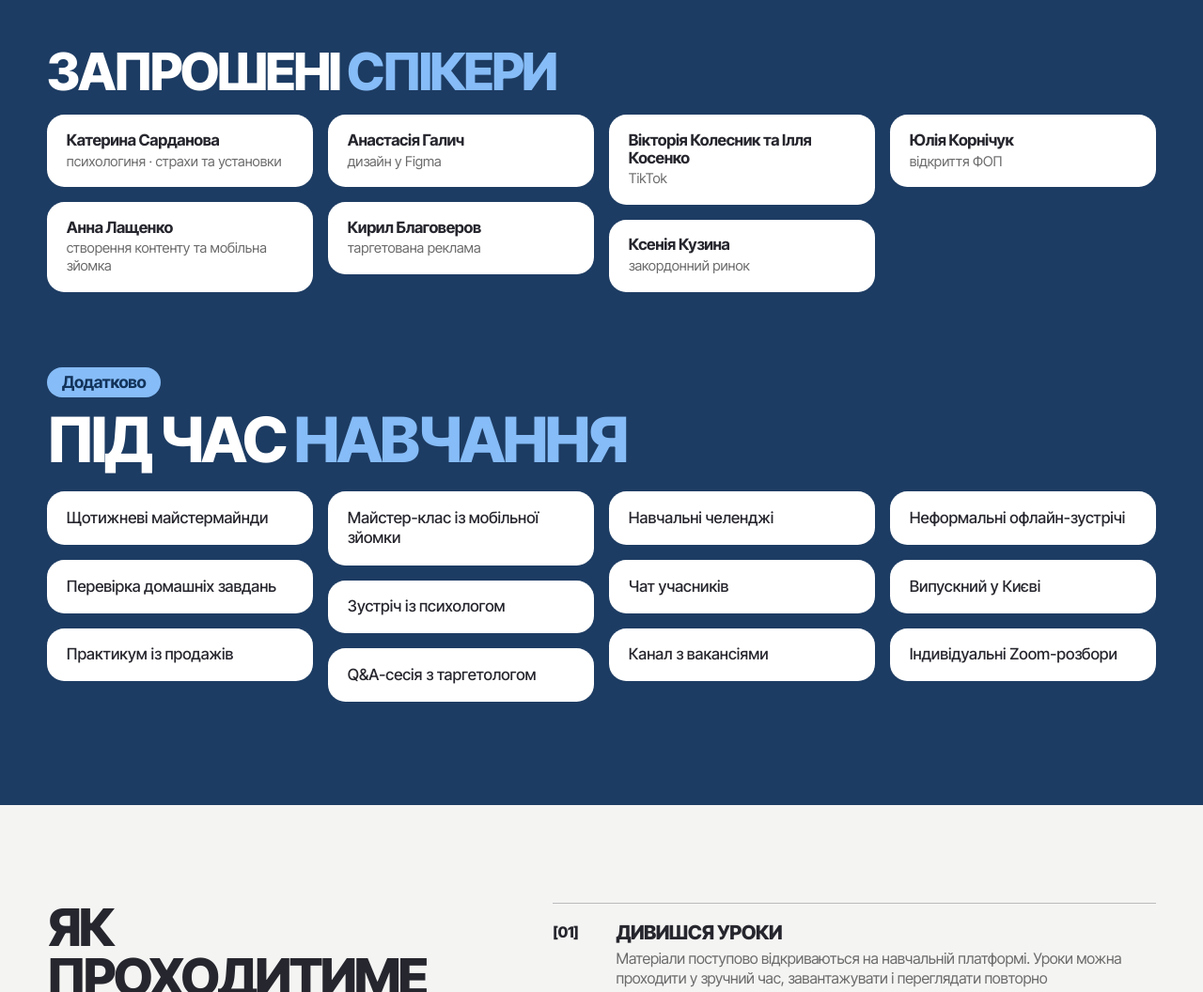
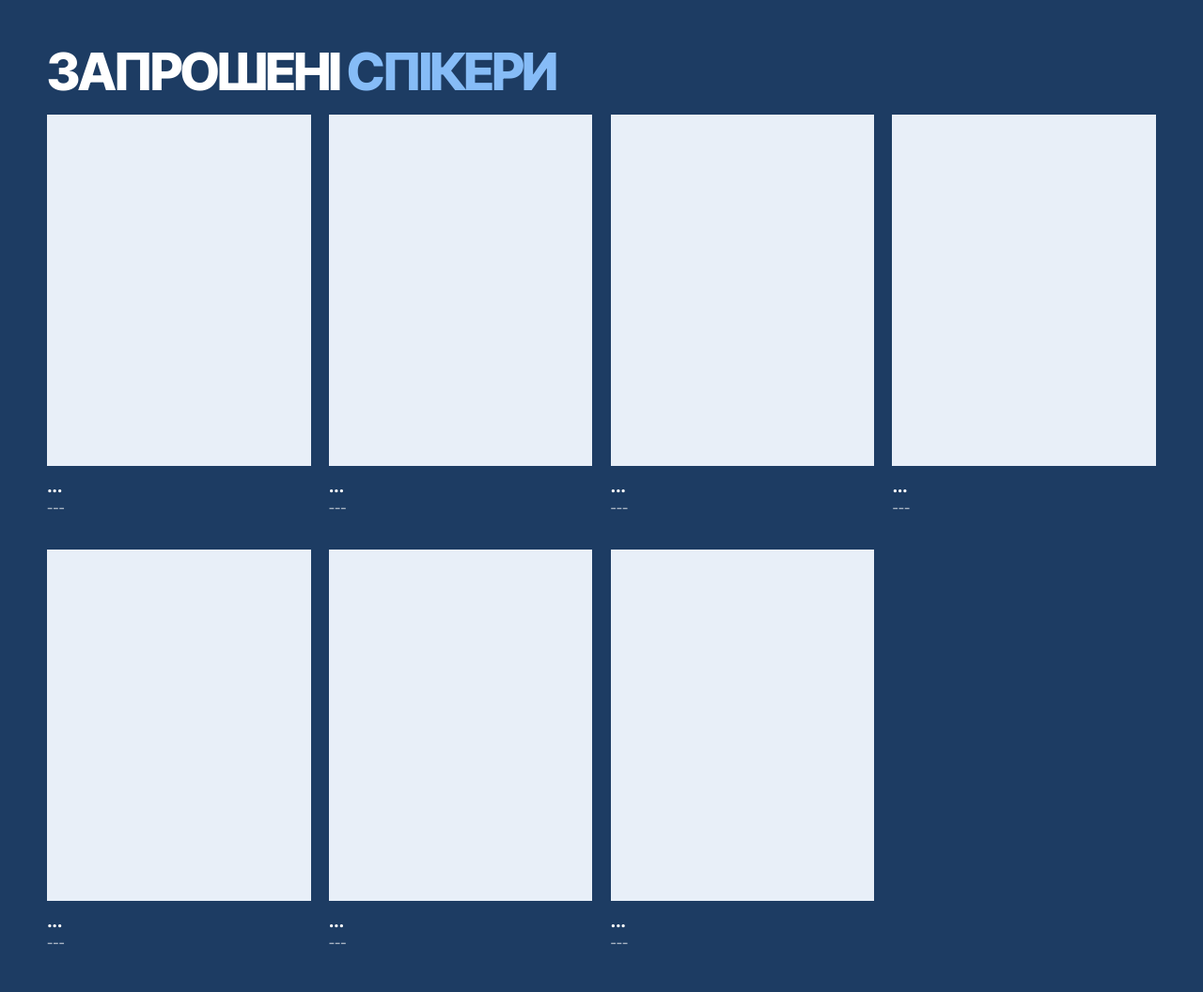
Before and after one commit to D1ff1337/bude_smm, a plain HTML site: page index.html in a window 1280 px wide. Shown: the part 4440-5496 px from the top of the page at 94% size. Drawn offline with Linux system fonts and the light colour scheme.

Commit message:
Add files via upload

```diff
--- a/index.html
+++ b/index.html
@@ -130,14 +130,14 @@
 <!-- ===== СПІКЕРИ + ДОДАТКОВО ===== -->
 <section class="sec dark" id="speakers">
  <div class="h-row"><h2>Запрошені <span class="hl">спікери</span></h2><svg class="fl" style="width:2.4rem;color:var(--lil)"><use href="#flower"/></svg></div>
- <div class="bubbles">
-  <div class="bub"><h3>Катерина Сарданова</h3><p>психологиня · страхи та установки</p></div>
-  <div class="bub"><h3>Анна Лащенко</h3><p>створення контенту та мобільна зйомка</p></div>
-  <div class="bub"><h3>Анастасія Галич</h3><p>дизайн у Figma</p></div>
-  <div class="bub"><h3>Кирил Благоверов</h3><p>таргетована реклама</p></div>
-  <div class="bub"><h3>Вікторія Колесник та Ілля Косенко</h3><p>TikTok</p></div>
-  <div class="bub"><h3>Ксенія Кузина</h3><p>закордонний ринок</p></div>
-  <div class="bub"><h3>Юлія Корнічук</h3><p>відкриття ФОП</p></div>
+ <div class="spk-grid">
+  <article class="spk"><div class="spk-ph"><img src="img/" alt="" loading="lazy" onerror="this.remove()"></div><h3>...</h3><p>---</p></article>
+  <article class="spk"><div class="spk-ph"><img src="img/" alt="" loading="lazy" onerror="this.remove()"></div><h3>...</h3><p>---</p></article>
+  <article class="spk"><div class="spk-ph"><img src="img/" alt="" loading="lazy" onerror="this.remove()"></div><h3>...</h3><p>---</p></article>
+  <article class="spk"><div class="spk-ph"><img src="img/" alt="" loading="lazy" onerror="this.remove()"></div><h3>...</h3><p>---</p></article>
+  <article class="spk"><div class="spk-ph"><img src="img/" alt="" loading="lazy" onerror="this.remove()"></div><h3>...</h3><p>---</p></article>
+  <article class="spk"><div class="spk-ph"><img src="img/" alt="" loading="lazy" onerror="this.remove()"></div><h3>...</h3><p>---</p></article>
+  <article class="spk"><div class="spk-ph"><img src="img/" alt="" loading="lazy" onerror="this.remove()"></div><h3>...</h3><p>---</p></article>
  </div>
 
  <div class="extra">
--- a/script.js
+++ b/script.js
@@ -2,15 +2,15 @@ document.documentElement.classList.add('js');
 
 // ===== Поява блоків при скролі =====
 const io=new IntersectionObserver(es=>es.forEach(e=>{if(e.isIntersecting){e.target.classList.add('in');io.unobserve(e.target)}}),{threshold:.12});
-document.querySelectorAll('h2,.facts3,.grid2 article,.note,.cd,.bub,.rows li,.wcard,.pill-t,.dcard,.tc,.f3,.case').forEach(el=>{el.classList.add('rv');io.observe(el)});
+document.querySelectorAll('h2,.facts3,.grid2 article,.note,.cd,.bub,.spk,.rows li,.wcard,.pill-t,.dcard,.tc,.f3,.case').forEach(el=>{el.classList.add('rv');io.observe(el)});
 
 // ===== Фіксована кнопка: з’являється після першого екрана, ховається на фіналі =====
 const st=document.getElementById('sticky'),hero=document.querySelector('.hero'),fin=document.getElementById('final');
 if(st&&hero)new IntersectionObserver(([e])=>st.classList.toggle('show',e.intersectionRatio<.5),{threshold:[0,.5,1]}).observe(hero);
 if(st&&fin)new IntersectionObserver(([e])=>st.classList.toggle('hide',e.isIntersecting),{threshold:.25}).observe(fin);
 
-// ===== Результати учнів (15 заглушок: фото + сума) =====
-document.getElementById('cases').innerHTML=Array.from({length:15},()=>'<div class="case"><div>фото</div><span>00 000 грн</span></div>').join('');
+// ===== Результати учнів (15 порожніх місць під фото) =====
+document.getElementById('cases').innerHTML=Array.from({length:15},()=>'<div class="case"><div></div></div>').join('');
 
 // ===== Акордеони: відкрито лише один пункт =====
 ['.prog','.faq'].forEach(sel=>{
--- a/styles.css
+++ b/styles.css
@@ -156,6 +156,13 @@ b{font-weight:700}
 .extra{margin-top:3.2rem}
 .extra h2.big{font-size:clamp(36px,10.4vw,50px);margin-bottom:1.4rem}
 
+/* ===== спікери (картки з фото) ===== */
+.spk-grid{display:grid;grid-template-columns:1fr 1fr;gap:1.4rem .7rem;margin-bottom:.4rem}
+.spk-ph{position:relative;aspect-ratio:3/4;background:var(--lil2);overflow:hidden;margin-bottom:.7rem}
+.spk-ph img{position:absolute;inset:0;width:100%;height:100%;object-fit:cover;z-index:1}
+.spk h3{font-size:.95rem;letter-spacing:-.025em;margin-bottom:.25rem}
+.spk p{font-size:.82rem;line-height:1.28;color:rgba(255,255,255,.7)}
+
 /* ===== акордеон ===== */
 .acc{border-top:1px solid rgba(38,38,46,.28)}
 .acc details{border-bottom:1px solid rgba(38,38,46,.28)}
@@ -206,8 +213,7 @@ b{font-weight:700}
 .case{-webkit-user-drag:none}
 .case div{pointer-events:none}
 .case{flex:none;width:9.6rem;scroll-snap-align:start}
-.case div{aspect-ratio:3/4;background:var(--gry);display:grid;place-items:center;color:var(--mute);font-size:.8rem}
-.case span{display:block;margin-top:.45rem;font:800 1rem var(--f);letter-spacing:-.03em}
+.case div{aspect-ratio:3/4;background:var(--gry)}
 
 /* ===== темна картка (апгрейд/стратегія) ===== */
 .up-s{padding-top:9rem}
@@ -429,3 +435,9 @@ b{font-weight:700}
   #lucky .panel{grid-template-columns:1fr}
   .bubbles{columns:3}
 }
+
+@media (min-width:900px){
+  .spk-grid{grid-template-columns:repeat(4,1fr);gap:2.2rem 1.2rem}
+  .spk h3{font-size:1.1rem}
+  .spk p{font-size:.95rem}
+}
```
